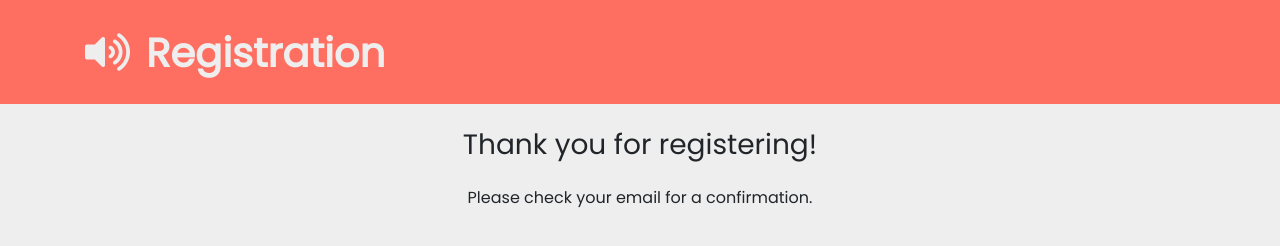
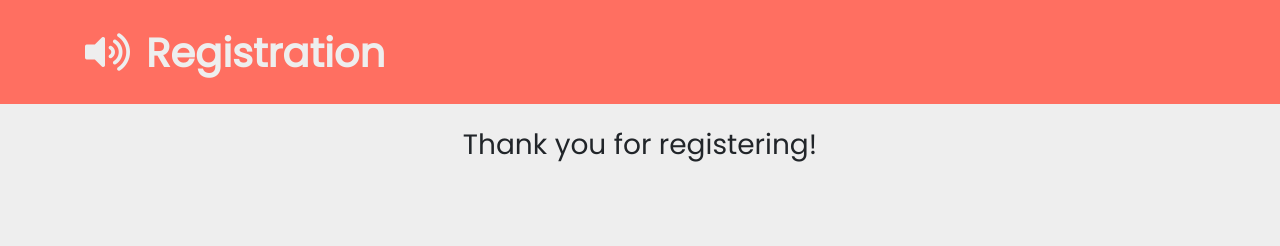
Before and after one commit to tyskjohn/Inlamningsuppgift1, a plain HTML site: page validReg.html in a window 1280 px wide. Drawn offline with nearby package versions, Linux system fonts and the light colour scheme.

Commit message:
more done

```diff
--- a/validReg.html
+++ b/validReg.html
@@ -30,7 +30,6 @@
     <main>
         <div class="container text-center">
             <h3 class="my-4">Thank you for registering!</h3>
-            <span>Please check your email for a confirmation.</span>
         </div>
     </main>
 
```
